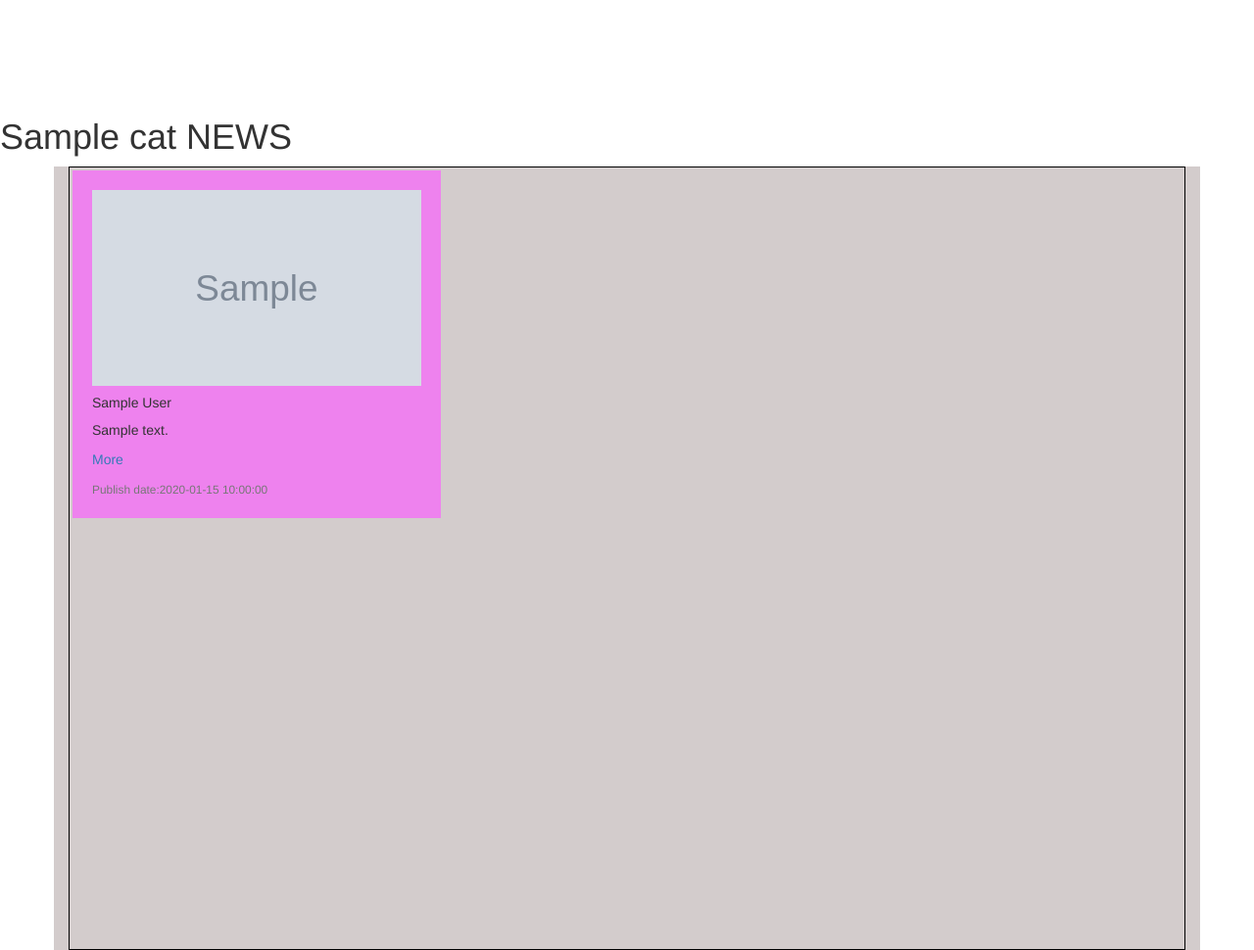
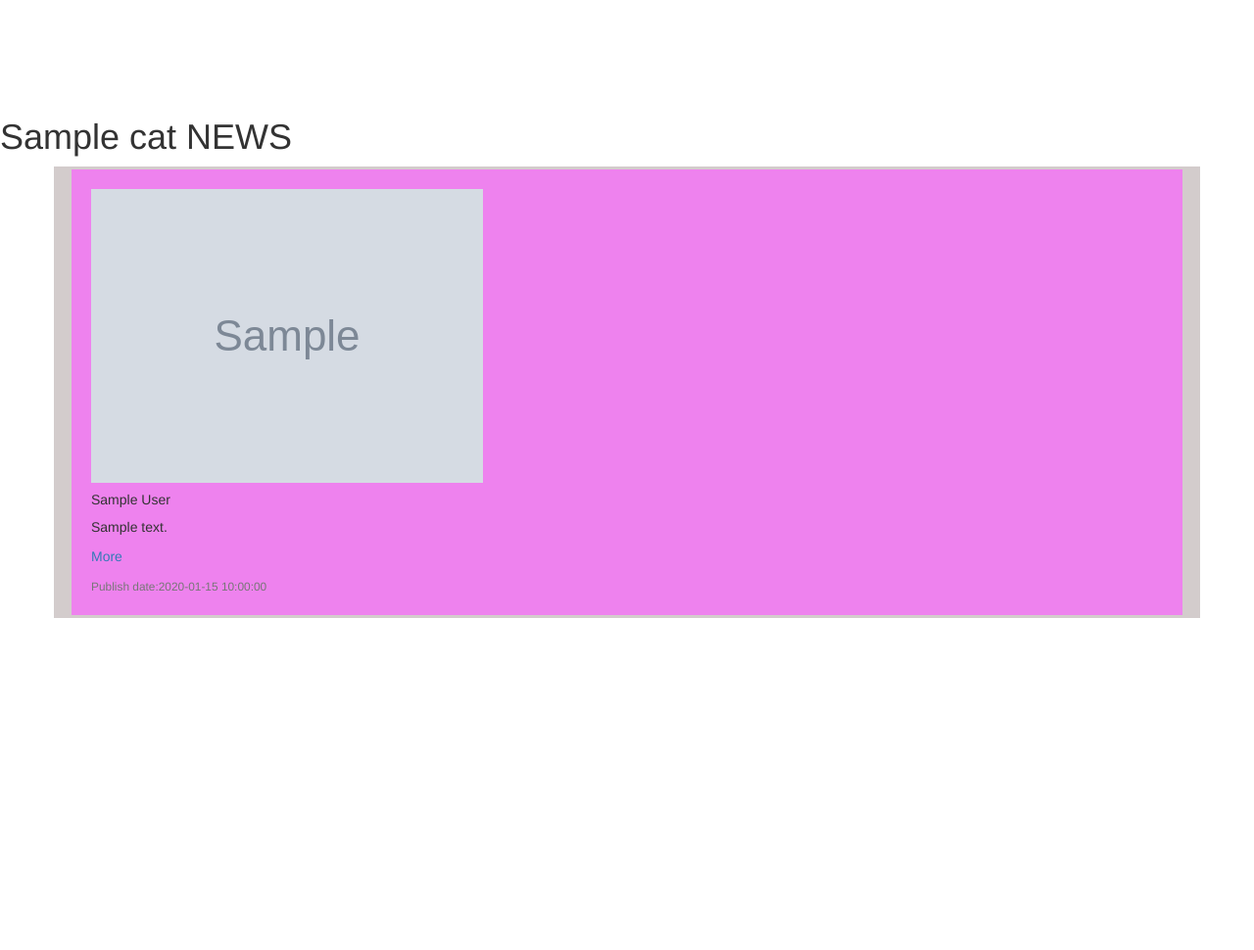
Before and after one commit to DKorir/News_Api, a Flask app: template app/templates/categories.html in a window 1280 px wide. Shown: the part 92-1062 px from the top of the page at 98% size. After the commit the page ends 723 px from the top, so only its background shows below. Run offline with Flask 2, Linux system fonts and the light colour scheme; the template is opened without the code that fills it: most values are stand-ins (such as "Sample title", 1, 10 or a date in 2020); grey boxes marked "Sample" are stand-in pictures; some libraries are stand-ins or nearby versions.

Commit message:
add styles to categories

```diff
--- a/app/request.py
+++ b/app/request.py
@@ -10,6 +10,8 @@ api_key = None
 
 # Getting the news base url
 base_url = None
+#getting sources url
+cat_url=None
 
 def configure_request(app):
     global api_key_base_url
--- a/app/templates/categories.html
+++ b/app/templates/categories.html
@@ -7,13 +7,11 @@
   <br>
   <h1>{{cat}} NEWS </h3>
     <div style="background-color: rgb(211, 204, 204);"  class="container">
-      <div class="car"  style="border: solid 1px black;height: 800px;overflow-y:scroll; ">
+      <div class="card-columns">
         {% for category in category %}
 
-
-
-        <div style="background-color: violet; width: 33%; padding: 20px;margin: 3px;" class="card">
-          <img class="card" src="{{category.urlToImage}}" height="200px" width="100%" alt="Card image cap">
+        <div style="background-color: violet; padding: 20px;margin: 3px;" class="card">
+          <img class="card" src="{{category.urlToImage}}" alt="Card image cap">
           <div class="card-body">
             <h5 class="card-title">{{category.author}}</h5>
             <p class="card-text">{{category.description}}</p>
@@ -29,6 +27,4 @@
       </div>
     </div>
     {% endblock %}
-    <hr>
-  <br>
   </body>
--- a/config.py
+++ b/config.py
@@ -8,7 +8,7 @@ class Config():
     """
     NEWS_API_KEY=os.environ.get('NEWS_API_KEY')
     SECRET_KEY=os.environ.get('SECRET_KEY')
-    NEWS_BASE_URL='https://newsapi.org/v2/sources?apiKey={}'
+    NEWS_BASE_URL='https://newsapi.org/v2/sources?api_Key={}'
 
 class ProdConfig(Config):
     """
```
